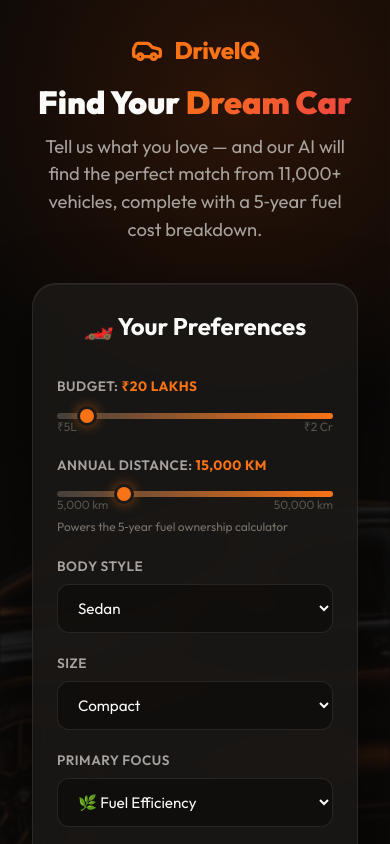
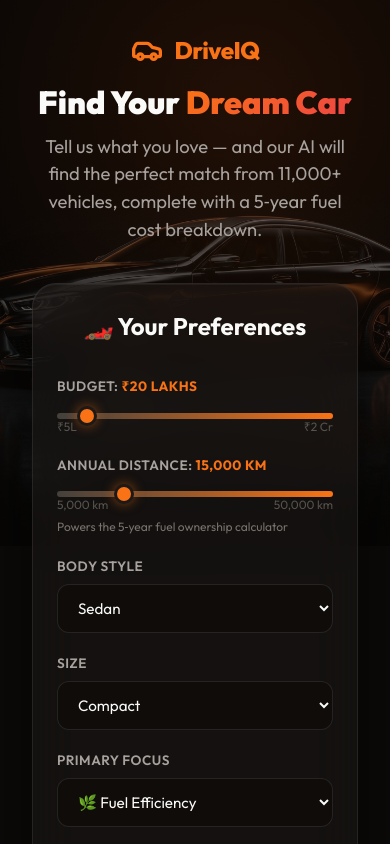
Before and after one commit to PremKarhale/CarRecommendationSystem, a React (Vite) app in the folder Frontend/: page / in a window 390 px wide. Shown: the top 844 px of the page. Built offline with nearby package versions, Linux system fonts and the light colour scheme.

Commit message:
tweks made in the frontend background image

```diff
--- a/Frontend/src/index.css
+++ b/Frontend/src/index.css
@@ -37,10 +37,17 @@
   position: absolute;
   inset: 0;
   background: url('/hero-car.png') center center / cover no-repeat;
-  opacity: 0.15;
-  filter: blur(1px);
+  opacity: 0.35;
   pointer-events: none;
   z-index: 0;
+}
+
+@media (max-width: 768px) {
+  .hero-bg-car {
+    background-size: 140% auto;
+    background-position: top center;
+    opacity: 0.35;
+  }
 }
 
 /* Ambient glow spots — warm garage lights */
@@ -119,12 +126,13 @@
    FORM CARD (glass on dark)
    ============================= */
 .form-card {
-  background: rgba(28, 25, 23, 0.85);
+  background: rgba(28, 25, 23, 0.55);
   border: 1px solid rgba(245, 245, 244, 0.08);
   border-radius: 24px;
   padding: 2.5rem;
-  box-shadow: 0 24px 64px rgba(0, 0, 0, 0.5), inset 0 1px 0 rgba(255, 255, 255, 0.05);
-  backdrop-filter: blur(16px);
+  box-shadow: 0 24px 64px rgba(0, 0, 0, 0.6), inset 0 1px 0 rgba(255, 255, 255, 0.05);
+  backdrop-filter: blur(24px);
+  -webkit-backdrop-filter: blur(24px);
   width: 100%;
   max-width: 720px;
   position: relative;
```
